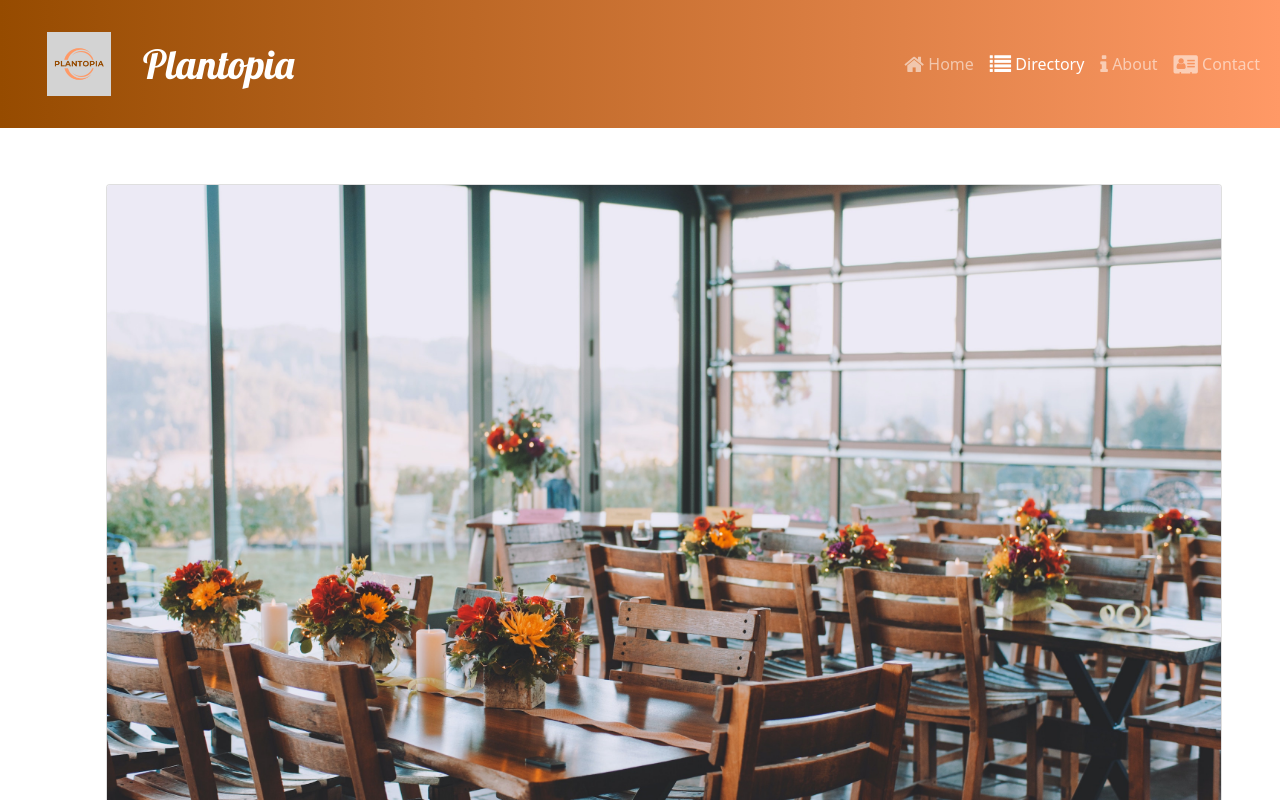
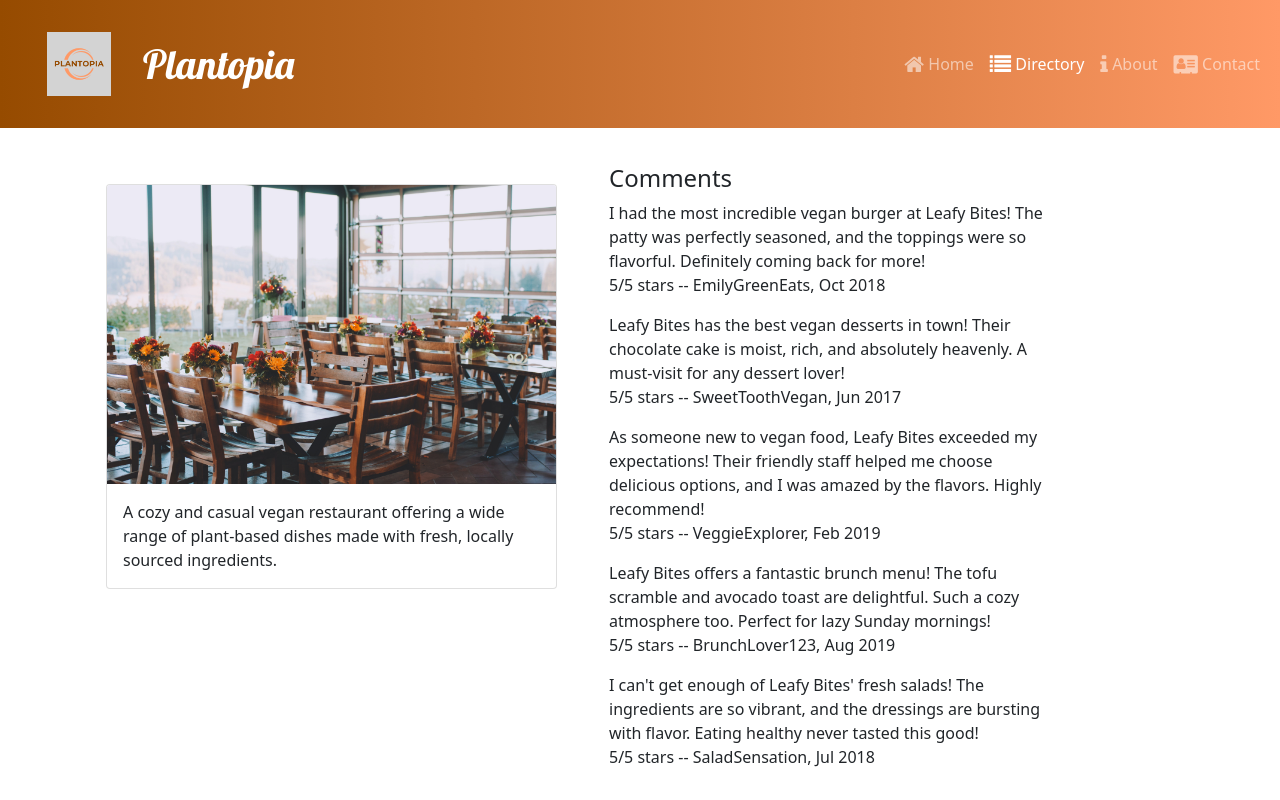
Before and after one commit to alexiscodes21/restaurant-reviews-site, a React (Create React App) app: page /directory/0 in a window 1280 px wide. Shown: the top 800 px of the page. Built offline with nearby package versions, Linux system fonts and the light colour scheme.

Commit message:
add comments to directory page

```diff
--- /dev/null
+++ b/src/features/comments/Comment.js
@@ -0,0 +1,15 @@
+import { formatDate } from "../../utils/formatDate";
+
+const Comment = ({ comment }) => {
+  const { text: commentText, rating, author, date } = comment;
+
+  return (
+    <p>
+      {commentText}
+      <br />
+      {rating}/5 stars -- {author}, {formatDate(date)}
+    </p>
+  );
+};
+
+export default Comment;
--- /dev/null
+++ b/src/features/comments/CommentsList.js
@@ -0,0 +1,25 @@
+import { Col } from "reactstrap";
+import Comment from "./Comment";
+import { selectCommentsByRestaurantId } from "./commentsSlice";
+
+const CommentsList = ({ restaurantId }) => {
+  const comments = selectCommentsByRestaurantId(restaurantId);
+
+  if (comments && comments.length > 0) {
+    return (
+      <Col md="5" className="m-1">
+        <h4>Comments</h4>
+        {comments.map((comment) => {
+          return <Comment key={comment.id} comment={comment} />;
+        })}
+      </Col>
+    );
+  }
+  return (
+    <Col md="5" className="m-1">
+      There are no comments for this restaurant yet.
+    </Col>
+  );
+};
+
+export default CommentsList;
--- /dev/null
+++ b/src/features/comments/commentsSlice.js
@@ -0,0 +1,5 @@
+import { COMMENTS } from "../../shared/COMMENTS";
+
+export const selectCommentsByRestaurantId = (restaurantId) => {
+  return COMMENTS.filter((comment) => comment.restaurantId === parseInt(restaurantId));
+};
--- a/src/features/restaurants/RestaurantDetail.js
+++ b/src/features/restaurants/RestaurantDetail.js
@@ -4,7 +4,7 @@
   const { image, name, description } = restaurant;
 
   return (
-    <Col md="12" className="m-4">
+    <Col md="5" className="m-4">
       <Card>
         <CardImg top src={image} alt={name} />
         <CardBody>
--- a/src/pages/RestaurantDetailPage.js
+++ b/src/pages/RestaurantDetailPage.js
@@ -2,6 +2,7 @@
 import { useParams } from "react-router-dom";
 import { selectRestaurantById } from "../features/restaurants/restaurantsSlice";
 import RestaurantDetail from "../features/restaurants/RestaurantDetail";
+import CommentsList from "../features/comments/CommentsList";
 
 const RestaurantDetailPage = () => {
   const { restaurantId } = useParams();
@@ -11,6 +12,7 @@
     <Container>
       <Row>
         <RestaurantDetail restaurant={restaurant} />
+        <CommentsList restaurantId={restaurantId} />
       </Row>
     </Container>
   );
--- a/src/shared/COMMENTS.js
+++ b/src/shared/COMMENTS.js
@@ -1,4 +1,4 @@
-export const RESTAURANTS = [
+export const COMMENTS = [
   {
     id: 0,
     restaurantId: 0,
--- /dev/null
+++ b/src/utils/formatDate.js
@@ -0,0 +1,7 @@
+export const formatDate = (date) => {
+  return new Intl.DateTimeFormat("en-US", {
+    year: "numeric",
+    month: "short",
+    date: "2-digit",
+  }).format(new Date(Date.parse(date)));
+};
```
